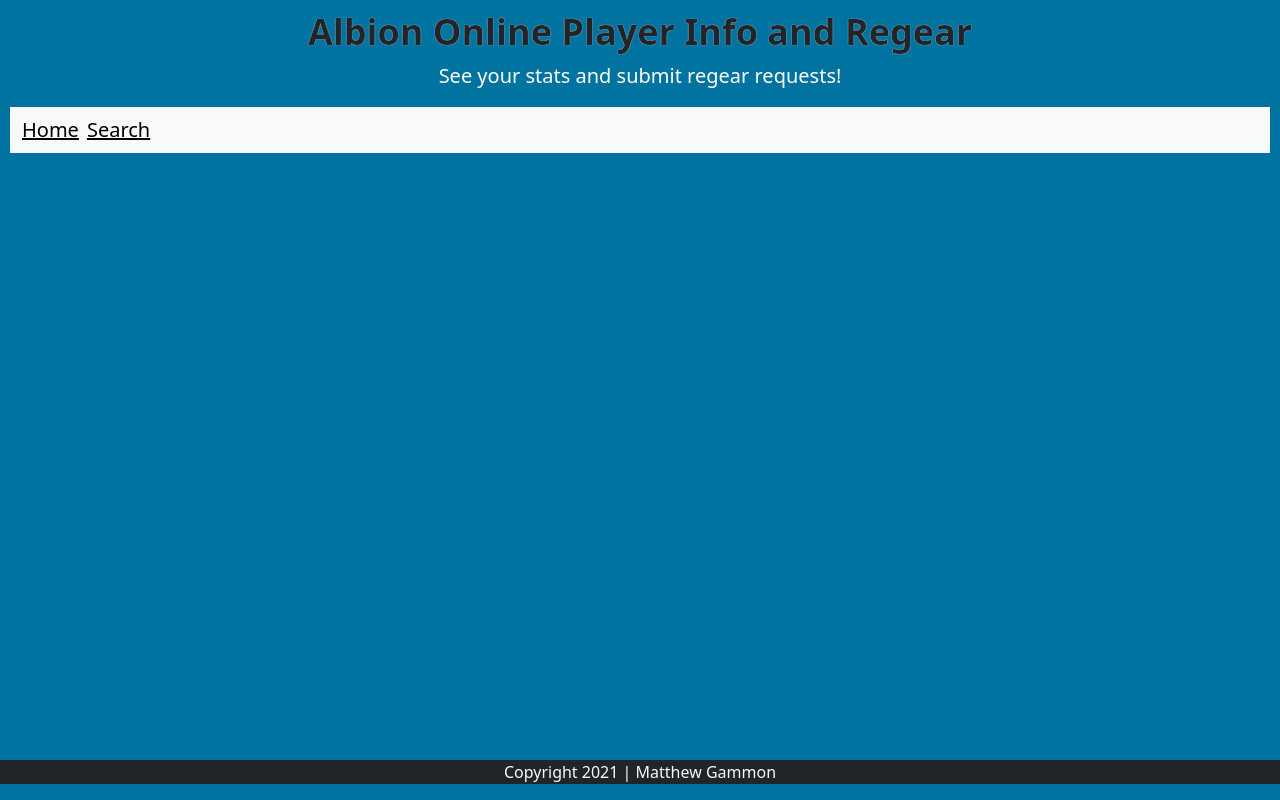
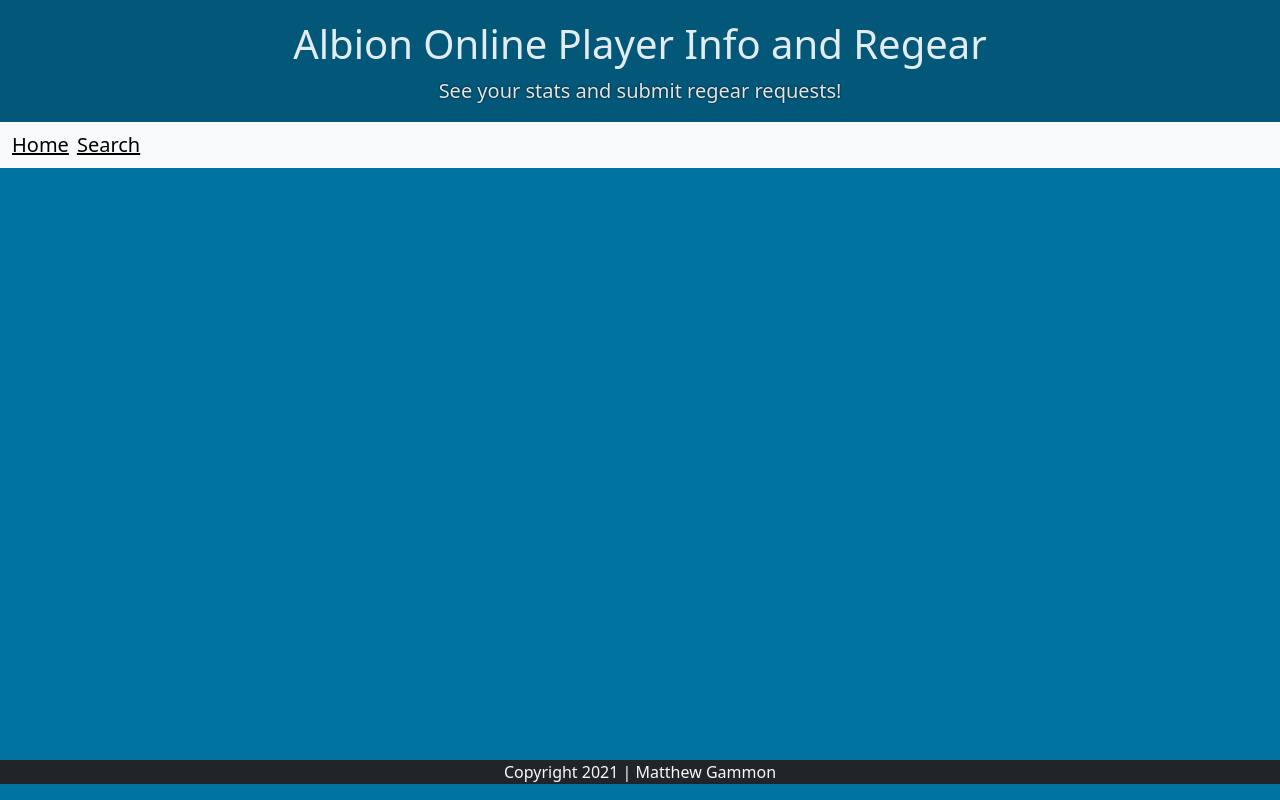
Before and after one commit to MatthewGammon/Albion-Player-Info, a React (Create React App) app: page /userProfile/1 in a window 1280 px wide. Built offline with nearby package versions, Linux system fonts and the light colour scheme; no server answers.

Commit message:
changed background and font colors. added padding to top. changed  font-family and text-shadow values. Overall contrast in the header is now greater and meets accessibility criteria.

```diff
--- a/src/layout/header/Header.css
+++ b/src/layout/header/Header.css
@@ -1,21 +1,16 @@
 .header {
-  background-color: rgb(1, 115, 160);
-  padding: 10px;
+  background-color: rgb(3, 87, 121);
+  color: rgba(255, 255, 255, 0.89);
+  padding: 20px 0 0 0;
+  text-align: center;
 }
 
-.header p {
-  font-size: 20px;
-}
-
-.header-text {
-  font-size: 36px;
-  font-family: Impact, Haettenschweiler, 'Arial Narrow Bold',
-    sans-serif 'Lucida Sans', Arial, sans-serif serif 'Lucida Sans', Arial,
-    sans-serif;
-  text-shadow: 0px 0px 1px white;
+.main-text {
+  font-family: Arial, Helvetica, sans-serif;
   font-weight: bold;
+  text-shadow: 0 0 5px black;
 }
 
 .lead {
-  color: white;
+  text-shadow: 0 0 2px black;
 }
```
